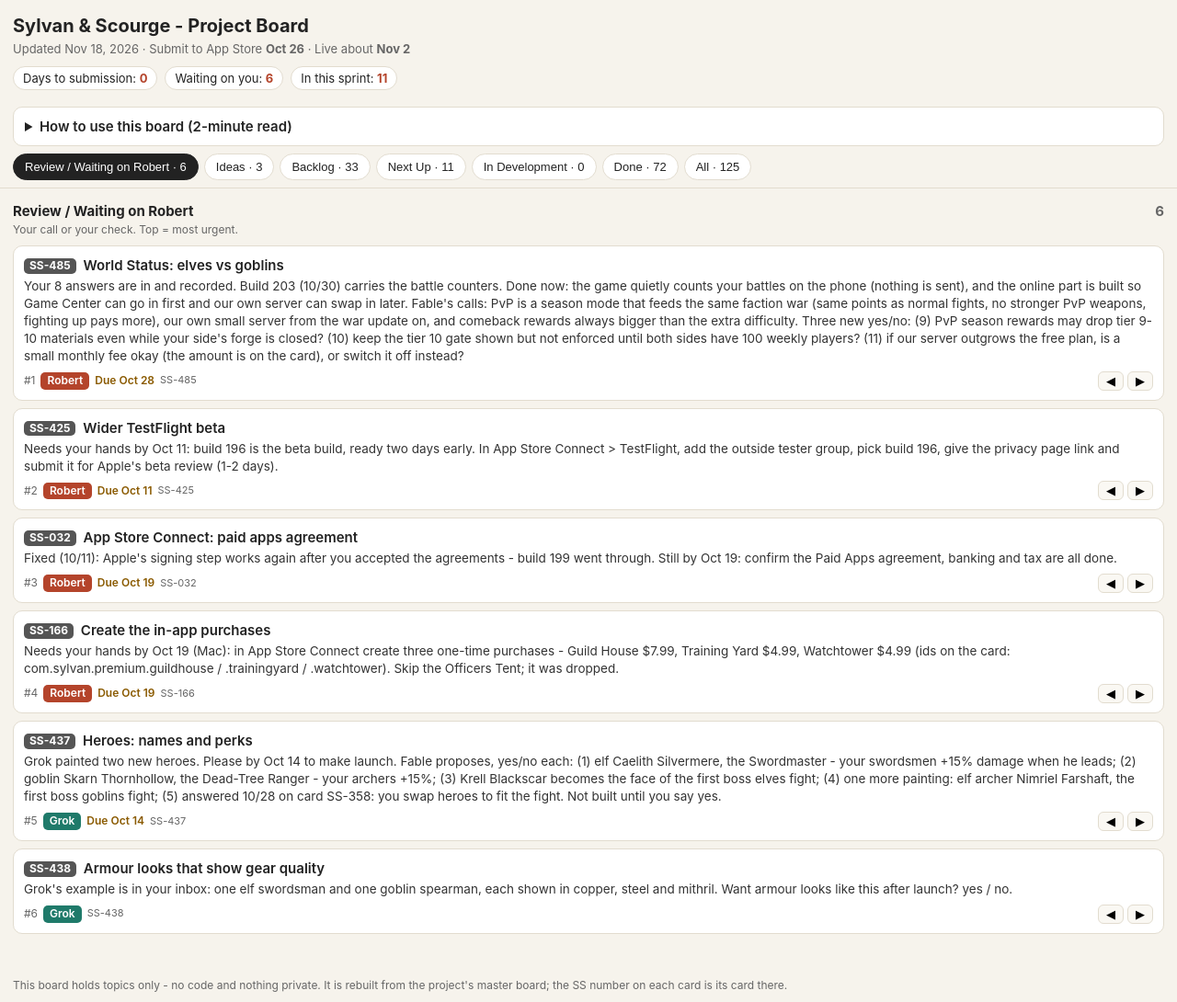
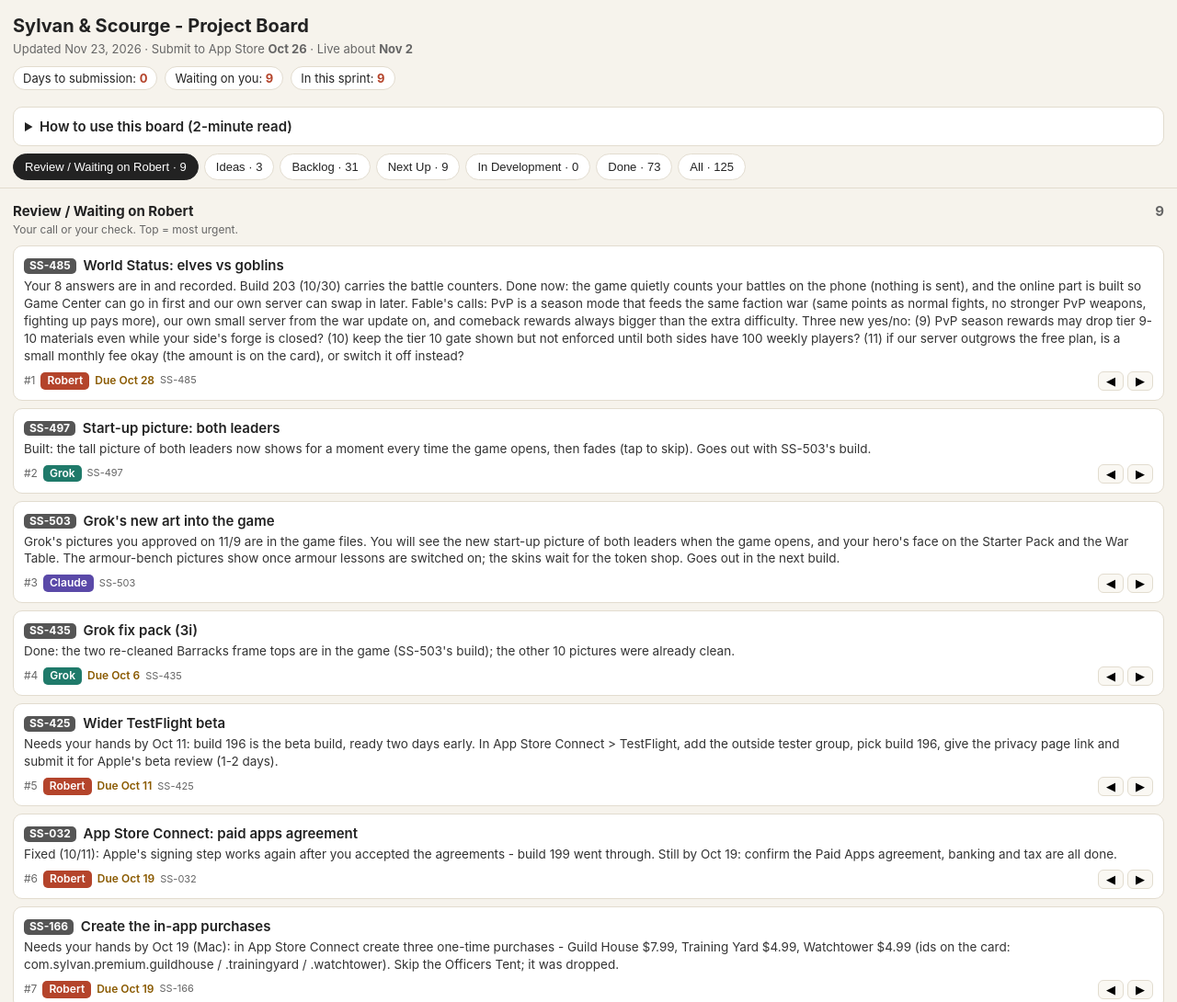
Before and after one commit to robaireym-png/sylvan-board, a plain HTML site: page index.html in a window 1280 px wide. Shown: the top 1090 px of the page at 92% size. Drawn offline with Linux system fonts and the light colour scheme.

Commit message:
SS-503: board regenerated 2026-11-23 (Grok art bound; 11-18 work pushed)

```diff
--- a/index.html
+++ b/index.html
@@ -50,7 +50,7 @@ details.help ul { padding-left:18px; margin:4px 0; }
 <body>
 <header>
   <h1>Sylvan &amp; Scourge - Project Board</h1>
-  <div class="sub">Updated Nov 18, 2026 &middot; Submit to App Store <b>Oct 26</b> &middot; Live about <b>Nov 2</b></div>
+  <div class="sub">Updated Nov 23, 2026 &middot; Submit to App Store <b>Oct 26</b> &middot; Live about <b>Nov 2</b></div>
   <div class="count" id="count"></div>
 </header>
 
@@ -208,7 +208,7 @@ const CARDS = [
   "id": "SS-486",
   "c": "next",
   "t": "Battles: what is left",
-  "d": "Built 11/18 with pictures already in the game: the boss's face on the War Table, rank badges beside promotions, item pictures on the spoils list, and the win picture now says what kind of win (a rout, a costly win). Still to come: Honour Wall plaques, and Grok's new hero faces and injury pictures (SS-503). Saved on your PC; it goes out in the next build once it is pushed.",
+  "d": "Built 11/18 with pictures already in the game: the boss's face on the War Table, rank badges beside promotions, item pictures on the spoils list, and the win picture now says what kind of win (a rout, a costly win). Sent to GitHub on 11/23. Still to come: Honour Wall plaques.",
   "o": "Claude",
   "due": "Oct 19"
  },
@@ -283,9 +283,9 @@ const CARDS = [
  },
  {
   "id": "SS-497",
-  "c": "backlog",
+  "c": "wait",
   "t": "Start-up picture: both leaders",
-  "d": "Grok delivered the tall start-up picture with both leaders and you approved it (11/9). Next: it goes in as the start-up screen with the rest of Grok's new art (SS-503).",
+  "d": "Built: the tall picture of both leaders now shows for a moment every time the game opens, then fades (tap to skip). Goes out with SS-503's build.",
   "o": "Grok"
  },
  {
@@ -329,17 +329,17 @@ const CARDS = [
  },
  {
   "id": "SS-502",
-  "c": "backlog",
+  "c": "done",
   "t": "Grok's audits of Nov 2, 9 and 16",
-  "d": "Filed: 15 findings - 5 fixed, 3 put on a card, 6 repeats, 1 declined; an old copy of Grok's art archived (nothing deleted); Grok has the go-ahead for the next armour add-ons. Not yet sent to GitHub - this session had no way to push from your PC; the next session there pushes it.",
+  "d": "Filed: 15 findings - 5 fixed, 3 put on a card, 6 repeats, 1 declined; Grok has the go-ahead for the next armour add-ons. Sent to GitHub on 11/23.",
   "o": "Claude",
   "due": "Nov 18"
  },
  {
   "id": "SS-503",
-  "c": "next",
+  "c": "wait",
   "t": "Grok's new art into the game",
-  "d": "Next: everything you approved on 11/9 goes into the game in one build - the start-up picture, hero face chips, three injury pictures, scout fixes, armour add-ons and spotlights, realistic maces, winter buildings, festival troops, troop reports, scout tools, report marks and the Barracks clean-up. It needs a session on your PC, because pictures can't be sent from where this one ran.",
+  "d": "Grok's pictures you approved on 11/9 are in the game files. You will see the new start-up picture of both leaders when the game opens, and your hero's face on the Starter Pack and the War Table. The armour-bench pictures show once armour lessons are switched on; the skins wait for the token shop. Goes out in the next build.",
   "o": "Claude"
  },
  {
@@ -366,9 +366,9 @@ const CARDS = [
  },
  {
   "id": "SS-435",
-  "c": "next",
+  "c": "wait",
   "t": "Grok fix pack (3i)",
-  "d": "Grok checked every Barracks picture: 10 were clean, 2 frame tops had specks and are re-cleaned. You approved them 11/9. Next: they go into the game with the rest of Grok's new art (SS-503).",
+  "d": "Done: the two re-cleaned Barracks frame tops are in the game (SS-503's build); the other 10 pictures were already clean.",
   "o": "Grok",
   "due": "Oct 6"
  },
@@ -841,7 +841,7 @@ const CARDS = [
   "id": "SS-441",
   "c": "next",
   "t": "Token shop skins: Grok's list started",
-  "d": "Grok delivered the winter building skins and the festival troop skins, and you approved them 11/9. Next: they go into the game (SS-503). Looks only, never strength.",
+  "d": "Grok's winter building skins, festival troop skins and hero skins are saved in the game files. They show once the token shop exists. Looks only, never strength.",
   "o": "Grok"
  },
  {
```
